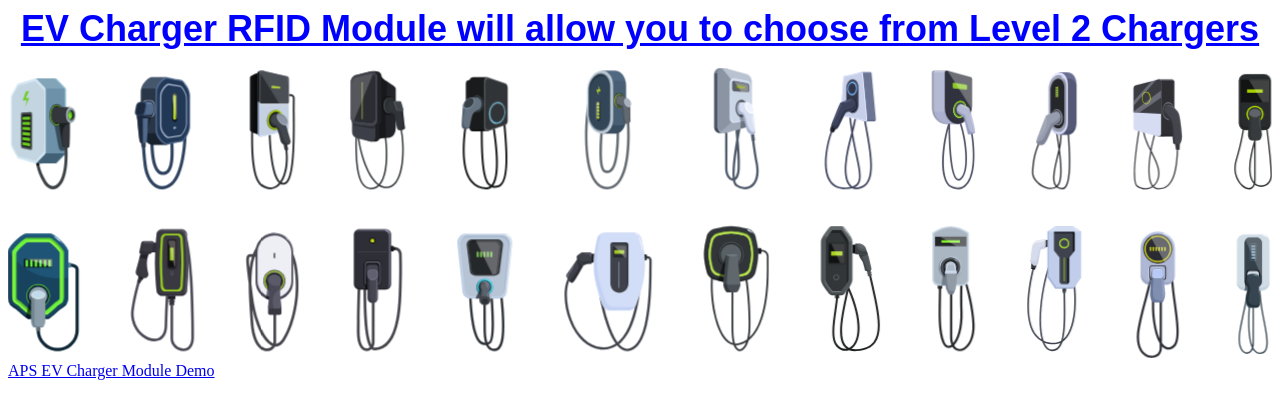
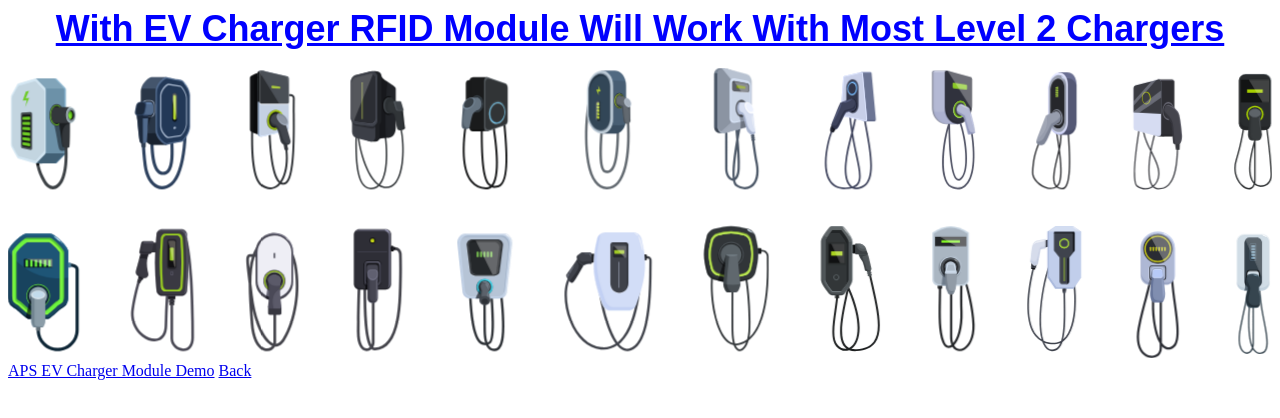
Before and after one commit to ALCEVMOD/APSEV, a plain HTML site: page Intro3.html in a window 1280 px wide. Drawn offline with Linux system fonts and the light colour scheme.

```diff
--- a/Intro3.html
+++ b/Intro3.html
@@ -9,7 +9,7 @@
 </head>
 <body>
 <div align=center><font style="font-family: Arial, sans-serif; font-size: 36px;font-weight: bold; color: blue;">
-<b><u>EV Charger RFID Module will allow you to choose from Level 2 Chargers</u></b></font><br><br>
+<b><u>With EV Charger RFID Module Will Work With Most Level 2 Chargers</u></b></font><br><br>
 </div>
 <div>
 <svg xmlns="http://www.w3.org/2000/svg" viewBox="0 0 772.67 177.26">
@@ -2087,5 +2087,6 @@
 </div>
 
 <a href="testtest.html" class="button">APS EV Charger Module Demo</a>
+<a href="Intro2.html" class="button">Back</a>
 </body>
 </html>
```
